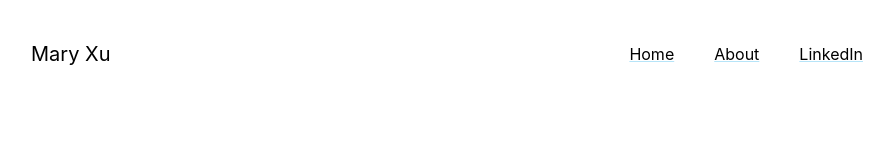
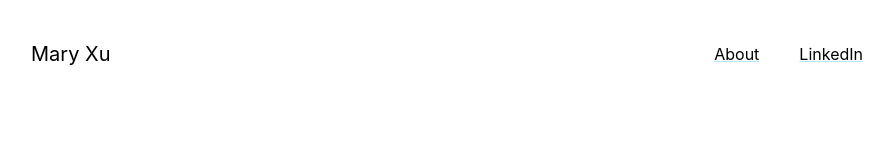
Before and after one commit to mxumary/mxumary.github.io, a Next.js app: page /about in a window 1280 px wide. Shown: the top 159 px of the page, without its empty margins (129-1022 px from the left). Built offline with nearby package versions, Linux system fonts and the light colour scheme.

Commit message:
removed home button

```diff
--- a/app/components/Head.js
+++ b/app/components/Head.js
@@ -1,17 +1,14 @@
 import Link from "next/link";
 export default function Head() {
     return (
-        <div>
         <header>
         <nav className="py-10 mb-12 flex justify-between">
-                <h1 className="text-xl px-20" href="/">Mary Xu</h1>
+            <Link className="text-xl px-20" href="/">Mary Xu</Link>
             <ul className="flex items-center">
-                <Link className = "px-5 underline decoration-sky-500/30" href="/">Home</Link>
             <Link className = "px-5 underline decoration-sky-500/30" href="/about">About</Link>
             <Link className = "px-5 pr-52 underline decoration-sky-500/30" href="https://www.linkedin.com/in/mxumary/">LinkedIn</Link>
             </ul>
         </nav>
         </header>
-        </div>
     )
 }
```
Lines whose indentation alone changed are shown as unchanged.
